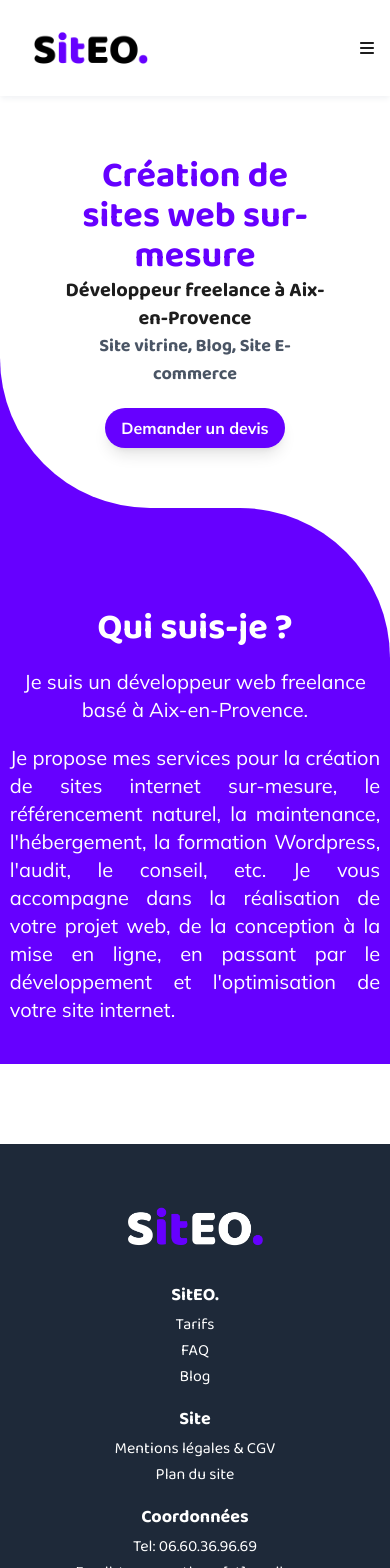
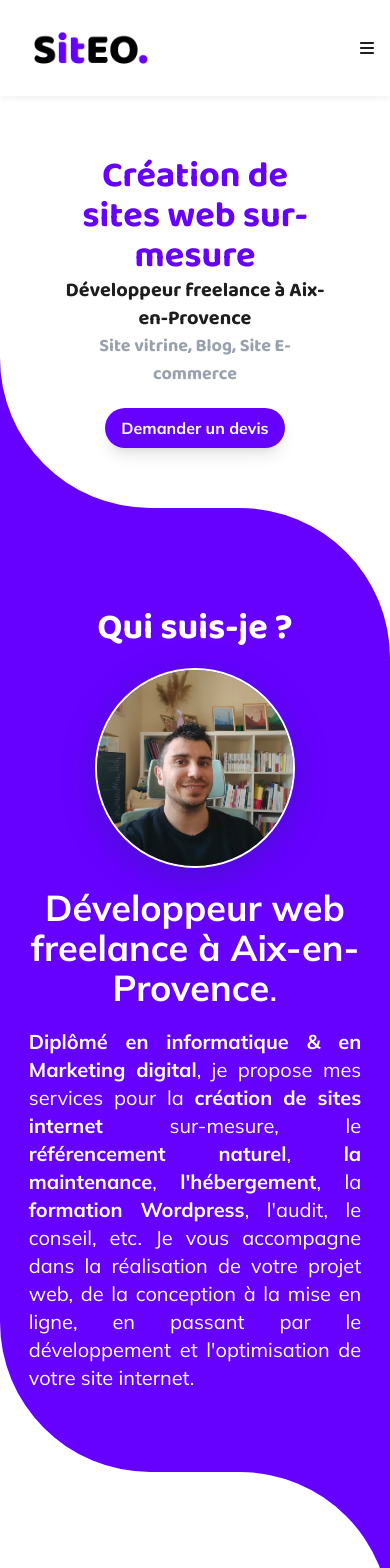
Before and after one commit to teo-crth/siteo, a Next.js app: page / in a window 390 px wide. Shown: the top 1568 px of the page. Built offline with nearby package versions, Linux system fonts and the light colour scheme; no server answers.

Commit message:
add profil picture

```diff
--- /dev/null
+++ b/app/components/ui/Separator.tsx
@@ -0,0 +1,35 @@
+"use client";
+import React, { useContext } from 'react';
+import { AppContext } from '../../../context/context';
+
+
+const Separator = ({ type }: { type: string }) => {
+    const { isDarkMode } = useContext(AppContext);
+
+    return (
+        <>
+            {type === "1" && (
+                <div className="separator w-vw bg-secondary h-[100px] mt-15 relative">
+                    <span className="corner-left absolute w-[150px] h-[150px] bg-secondary -top-[150px] z-1 overflow-hidden border-0">
+                        <span className={ isDarkMode ? "absolute bg-dark w-[300px] h-[300px] rounded-full bottom-0" : "absolute bg-white w-[300px] h-[300px] rounded-full bottom-0"}></span>
+                    </span>
+                    <span className={ isDarkMode ? "corner-right absolute w-[150px] h-[150px] bg-dark right-0 -z-0 overflow-hidden" : "corner-right absolute w-[150px] h-[150px] bg-white right-0 -z-0 overflow-hidden"}>
+                        <span className="absolute bg-secondary w-[300px] h-[300px] rounded-full top-0 right-0 z-1"></span>
+                    </span>
+                </div>
+            )}
+            {type === "2" && (
+                <div className={ isDarkMode ? "separator w-vw bg-dark h-[100px] relative" : "separator w-vw bg-white h-[100px] relative"}>
+                    <span className={ isDarkMode ? "corner-left absolute w-[150px] h-[150px] bg-dark z-1 -top-[150px] overflow-hidden border-0" : "corner-left absolute w-[150px] h-[150px] bg-white z-1 -top-[150px] overflow-hidden border-0"}>
+                        <span className={ isDarkMode ? "absolute bg-secondary w-[300px] h-[300px] rounded-full bottom-0 left-0 z-0" : "absolute bg-secondary w-[300px] h-[300px] rounded-full bottom-0"}></span>
+                    </span>
+                    <span className={ isDarkMode ? "corner-right absolute w-[150px] h-[150px] bg-secondary right-0 -z-0 overflow-hidden" : "corner-right absolute w-[150px] h-[150px] bg-secondary right-0 -z-0 overflow-hidden"}>
+                        <span className={ isDarkMode ? "absolute bg-dark w-[300px] h-[300px] rounded-full top-0 right-0 z-1" : "absolute bg-white w-[300px] h-[300px] rounded-full top-0 right-0 z-1"}></span>
+                    </span>
+                </div>
+            )}
+        </>
+    );
+};
+
+export default Separator;
--- a/app/page.tsx
+++ b/app/page.tsx
@@ -1,6 +1,7 @@
 import Link from "next/link";
 import Button from './components/ui/button';
 import type { Metadata } from "next";
+import Separator from "./components/ui/Separator";
 
 export const metadata: Metadata = {
   title: "Création de site internet - Demandez un devis gratuit",
@@ -14,26 +15,23 @@ export default function Home() {
       <section className="presentation m-15">
         <h1 className="text-center font-bold font-title md:text-6xl lg:text-6xl xl:text-6xl text-4xl text-secondary">Création de sites web sur-mesure</h1>
         <h2 className="text-center font-bold font-title md:text-2xl lg:text-2xl xl:text-2xl text-xl text-dark z-2">Développeur freelance à Aix-en-Provence</h2>
-        <h3 className="text-center font-bold font-title md:text-xl lg:text-xl xl:text-xl text-lg text-gray-600 z-2">Site vitrine, Blog, Site E-commerce</h3>
+        <h3 className="text-center font-bold font-title md:text-xl lg:text-xl xl:text-xl text-lg text-gray-400 z-2">Site vitrine, Blog, Site E-commerce</h3>
         <div className="container-button w-full flex justify-center mt-5">
           <Link href="/devis/site-web" className="cursor-pointer z-2" aria-label="Navigation vers la page de demande de devis">
             <Button text="Demander un devis" type="button" className="bg-secondary text-light z-2" />
           </Link>
         </div>
       </section>
-      <div className="separator w-vw bg-secondary h-[100px] mt-15 relative">
-        <span className="corner-left absolute w-[150px] h-[150px] bg-secondary -top-[150px] z-1 overflow-hidden border-0">
-          <span className="absolute bg-white w-[300px] h-[300px] rounded-full bottom-0"></span>
-        </span>
-        <span className="corner-right absolute w-[150px] h-[150px] bg-white right-0 -z-0 overflow-hidden">
-          <span className="absolute bg-secondary w-[300px] h-[300px] rounded-full top-0 right-0 z-1"></span>
-        </span>
-      </div>
-      <section className="container-quiSuisJe flex flex-col items-center justify-center gap-5 bg-secondary text-white pb-10">
+      <Separator type="1"/>
+      <section className="container-quiSuisJe flex flex-col items-center justify-center gap-5 bg-secondary text-white pb-20 px-5">
         <h2 className="font-bold font-title text-4xl text-white z-2">Qui suis-je ?</h2>
-        <h3 className="text-xl text-center z-2">Je suis un développeur web freelance basé à Aix-en-Provence. </h3>
-        <p className="text-xl text-justify w-[95%] md:w-[60%] lg:w-[50%] xl:w-[40%]">Je propose mes services pour la création de sites internet sur-mesure, le référencement naturel, la maintenance, l'hébergement, la formation Wordpress, l'audit, le conseil, etc. Je vous accompagne dans la réalisation de votre projet web, de la conception à la mise en ligne, en passant par le développement et l'optimisation de votre site internet.</p>
+        <div className="container-profilImage w-[200px] h-[200px] rounded-full bg-white/25 shadow-[0_8px_32px_0_rgba(31,38,135,0.37)] backdrop-blur-lg border-2 border-light z-2">
+          <img className="w-full h-full object-cover rounded-full" src="/images/profil-2.webp" alt="Photo de profil Téo développeur freelance à Aix-en-Provence" />
+        </div>
+        <h3 className="text-4xl text-center z-2"><strong>Développeur web freelance à Aix-en-Provence</strong>. </h3>
+        <p className="text-xl text-justify w-[95%] md:w-[60%] lg:w-[50%] xl:w-[40%] z-2"><strong>Diplômé en informatique & en Marketing digital</strong>, je propose mes services pour la <strong>création de sites internet</strong> sur-mesure, le <strong>référencement naturel</strong>, <strong>la maintenance</strong>, <strong>l'hébergement</strong>, la <strong>formation Wordpress</strong>, l'audit, le conseil, etc. Je vous accompagne dans la réalisation de votre projet web, de la conception à la mise en ligne, en passant par le développement et l'optimisation de votre site internet.</p>
       </section>
+      <Separator type="2"/>
     </div>
   );
 }
```
Also changed, not shown: public/images/profil-2.webp (added), public/images/profil.webp (added).
